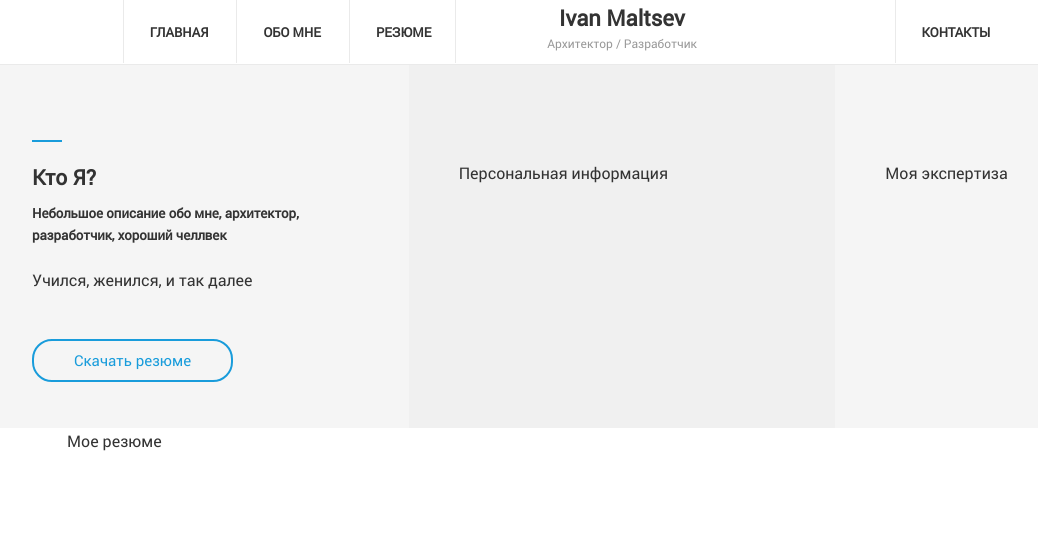
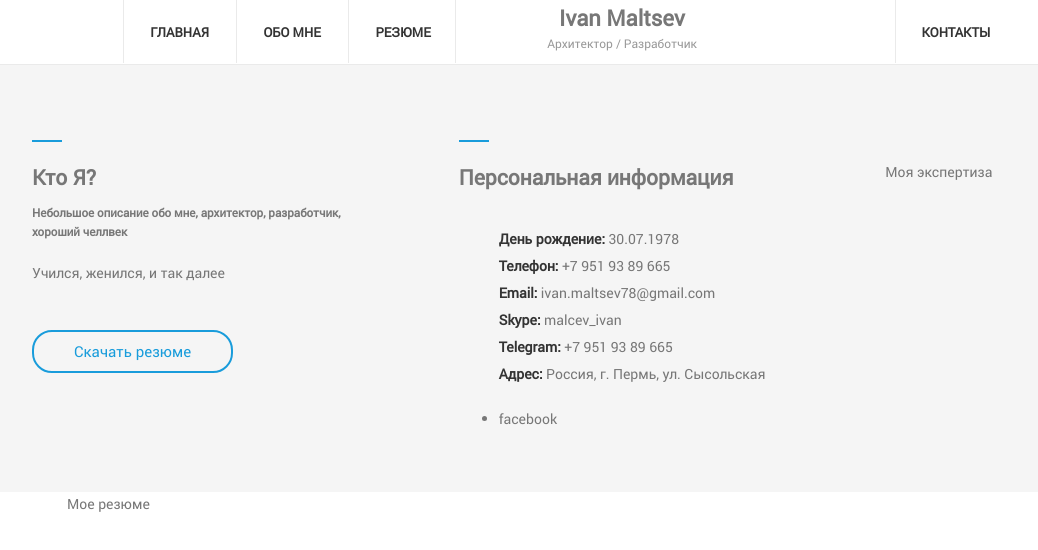
Before and after one commit to Assessor/resume, a website: page app/index.html in a window 1280 px wide. Shown: the whole page, without its empty margins (18-1056 px from the left). Drawn offline with Linux system fonts and the light colour scheme.

Commit message:
Сверстал блок персональная информация

```diff
--- a/app/index.html
+++ b/app/index.html
@@ -88,7 +88,22 @@ class, id, name, type, src, href, placeholder, width, height, alt, title, requir
                 </div>
 
                 <div class="col-sm-4 block-about about--grey2">
-                    Персональная информация
+                    <div class="title">
+                        <h2>Персональная информация</h2>
+                    </div>
+
+                    <ul class="about-info mt-30">
+                        <li><span>День рождение: </span>30.07.1978</li>
+                        <li><span>Телефон: </span>+7 951 93 89 665</li>
+                        <li><span>Email: </span>ivan.maltsev78@gmail.com</li>
+                        <li><span>Skype: </span>malcev_ivan</li>
+                        <li><span>Telegram: </span>+7 951 93 89 665</li>
+                        <li><span>Адрес: </span>Россия, г. Пермь, ул. Сысольская</li>
+                    </ul>
+
+                    <ul class="about-social mt-20">
+                        <li>facebook</li>
+                    </ul>
                 </div>
 
                 <div class="col-sm-4 block-about about--grey1">
--- a/dev/sass/_vars.sass
+++ b/dev/sass/_vars.sass
@@ -1,4 +1,4 @@
 $default-font: "RobotoReqular", sans-serif
 $primary-color: green
 $accent-color: orange
-$text: #333
+$text: #777777
--- a/dev/sass/main.sass
+++ b/dev/sass/main.sass
@@ -16,7 +16,7 @@ body
     min-width: 320px
     overflow-x: hidden
 
-    font-size: 16px
+    font-size: 14px
     line-height: 1.65
     font-family: $default-font
     color: $text
@@ -111,36 +111,44 @@ ul.nav-items
             font-weight: bold
             color: #333333
 
-.block-about
-    padding: 95px 50px 46px
 .about
-    .about--grey1
-       background-color: #f5f5f5
-    .about--grey2
-        background-color: #f0f0f0
-    .title
-        h2
-            position: relative
+    .block-about
+        padding: 95px 50px 46px
+        .about--grey1
+        background-color: #f5f5f5
+        .about--grey2
+            background-color: #f0f0f0
+        .title
+            h2
+                position: relative
 
-            font-size: 21px
-            &::before
-                content: ''
+                font-size: 21px
+                &::before
+                    content: ''
 
-                position: absolute
-                left: 0
-                top: -20px
+                    position: absolute
+                    left: 0
+                    top: -20px
 
-                width: 30px
-                height: 2px
+                    width: 30px
+                    height: 2px
 
-                background-color: #199cdb
-        h5
-            pdding-right: 15px
+                    background-color: #199cdb
+            h5
+                pdding-right: 15px
 
-            font-size: 19px
-            line-height: 28px
-            font-weight: normal
-            color: #333333
+                font-size: 19px
+                line-height: 28px
+                font-weight: normal
+                color: #333333
+
+        ul.about-info
+            list-style: none
+            li
+                line-height: 27px
+                span
+                    color: #333333
+                    font-weight: bold
 
 
 
```
Also changed, not shown: app/css/main.min.css.
